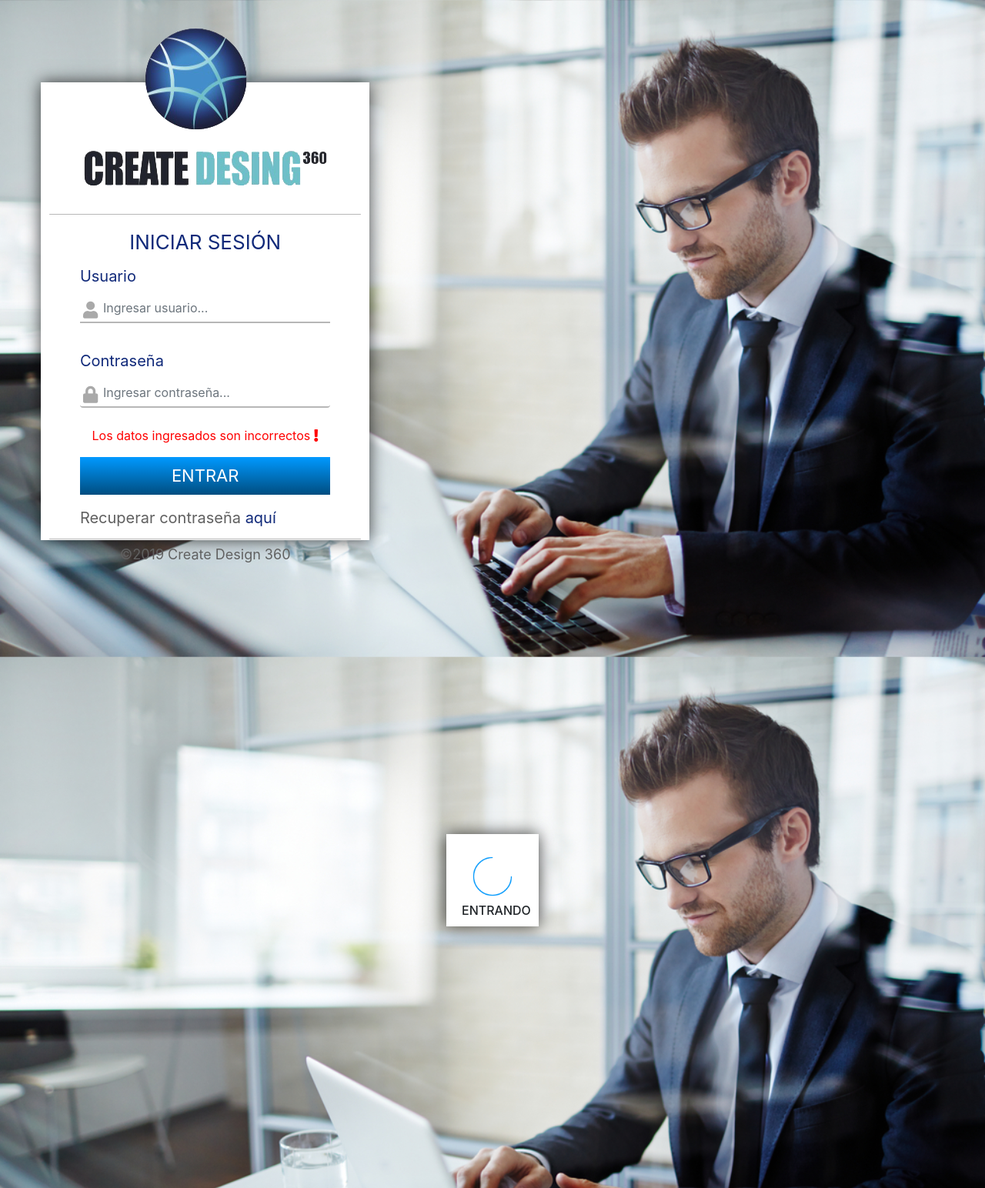
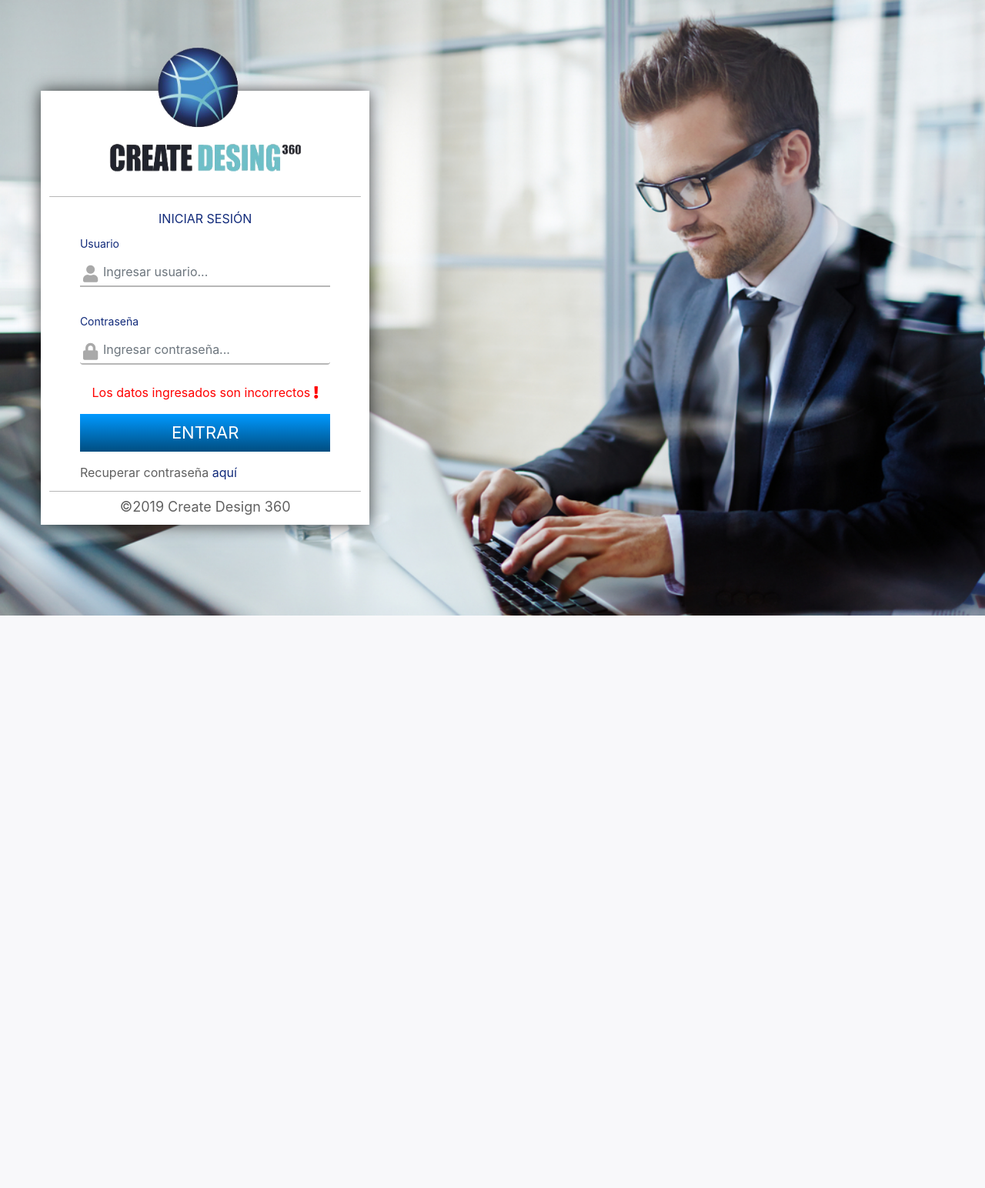
Before and after one commit to marianobc12/CD360, a PHP site: page / in a window 1280 px wide. Shown: the whole page at 77% size. After the commit the page ends 800 px from the top, so only its background shows below. Run offline with PHP 8.4, Linux system fonts and the light colour scheme.

Commit message:
arreglo del posicionamiento del login

```diff
--- a/css/estilo.css
+++ b/css/estilo.css
@@ -23,9 +23,8 @@ text-align:left;
     margin-top:20px;
 }
 .logo{
-    width:330px;
-    height:230px;
-    margin-top:-75px;
+    width:260px;
+    margin-top:-60px;
 }
 input[type=text] {
     border: none;
@@ -51,22 +50,18 @@ input[type=password] {
 
 @media only screen and (max-width: 899px) {
 .rectanguloform{
-  height: 80%;
   width:90%;
   background-color:white;
   margin-left:5%;
-  margin-top:20%;
   border-radius:0px;
 }
 }
 
 @media only screen and (min-width: 900px) {
 .rectanguloform{
-  height: 80%;
   width:80%;
   background-color:white;
   margin-left:10%;
-  margin-top:20%;
   border-radius:0px;
 }
 
--- a/index.php
+++ b/index.php
@@ -11,29 +11,29 @@
 </head>
 <body style="background: url('img/fondo1.jpg') no-repeat center center fixed; background-size:cover; width:100%; height:100%">
   <div class="container-fluid" style="text-align:center;">
-    <div class="row">
-      <div class="col-sm-8 col-xl-5 col-lg-6 col-12 offset-lg-1 offset-sm-1 offset-xl-1" style="margin:0px;padding:0px;">
+    <div class="row h-100">
+      <div class="col-sm-8 col-xl-5 col-lg-6 col-12 offset-lg-1 offset-sm-1 offset-xl-1 my-auto" style="margin:0px;padding:0px;">
         <div class="rectanguloform animated fadeInLeft " style="box-shadow: 0px 0px 20px 0px rgba(0,0,0,0.75);">
           <div style="text-align:center;">
-             <img src="img/logof.png" class="logo">
+             <img src="img/logof.png" class="logo img-fluid">
           </div>
           <hr style="border-top: 1px solid #B7B7B7; width:95%; border-radius:5px;">
           <form class="col-sm-12">
-            <span style="color:#112A7A; font-size:26px;">INICIAR SESIÓN</span>
+            <span style="color:#112A7A; font-size:16px;">INICIAR SESIÓN</span>
               <div class="row justify-content-sm-center" style="margin-top:10px;">
                 <div class="form-group col-sm-10 col-sm-offset-1">
-                  <label><span style="color:#112A7A; font-size:20px;">Usuario</span></label><br>
+                  <label><span style="color:#112A7A; font-size:14px;">Usuario</span></label><br>
                   <input class="form-control" type="text" style="font-size:16px;" placeholder="Ingresar usuario...">
                   <span class="fas fa-user iconouser"></span>
                   <br>
-                  <label style="margin-top:10px;"><span style="color:#112A7A; font-size:20px;">Contraseña</span></label><br>
+                  <label style="margin-top:10px;"><span style="color:#112A7A; font-size:14px;">Contraseña</span></label><br>
                   <input class="form-control" type="password" style="font-size:16px;" placeholder="Ingresar contraseña...">
                   <span class="fas fa-lock iconopass"></span>
                   <br>
                   <p class="text-center" style="color:red;">Los datos ingresados son incorrectos <i class="fas fa-exclamation"></i></p>
                   <button type="submit" class="submitt btn btn-lg">ENTRAR</button><br>
                   <div style="margin-top:15px;">
-                    <span style="color:#606060; font-size:20px; ">Recuperar contraseña <a href="">aquí</a></span><br>
+                    <span style="color:#606060; font-size:16px; ">Recuperar contraseña <a href="">aquí</a></span><br>
                    <!--r <span style="color:#606060; font-size:20px;">Crear cuenta <a href="">aquí</a></span> -->
                   </div>
                 </div>
@@ -47,7 +47,7 @@
       </div>
     </div>
   </div>
-    <div class="container h-100">
+    <div class="container h-100 d-none">
       <div class="row h-100">
         <div class="col-lg-4 offset-lg-4 mx-auto my-auto">
         <div class="cont-cargando mx-auto">
```
